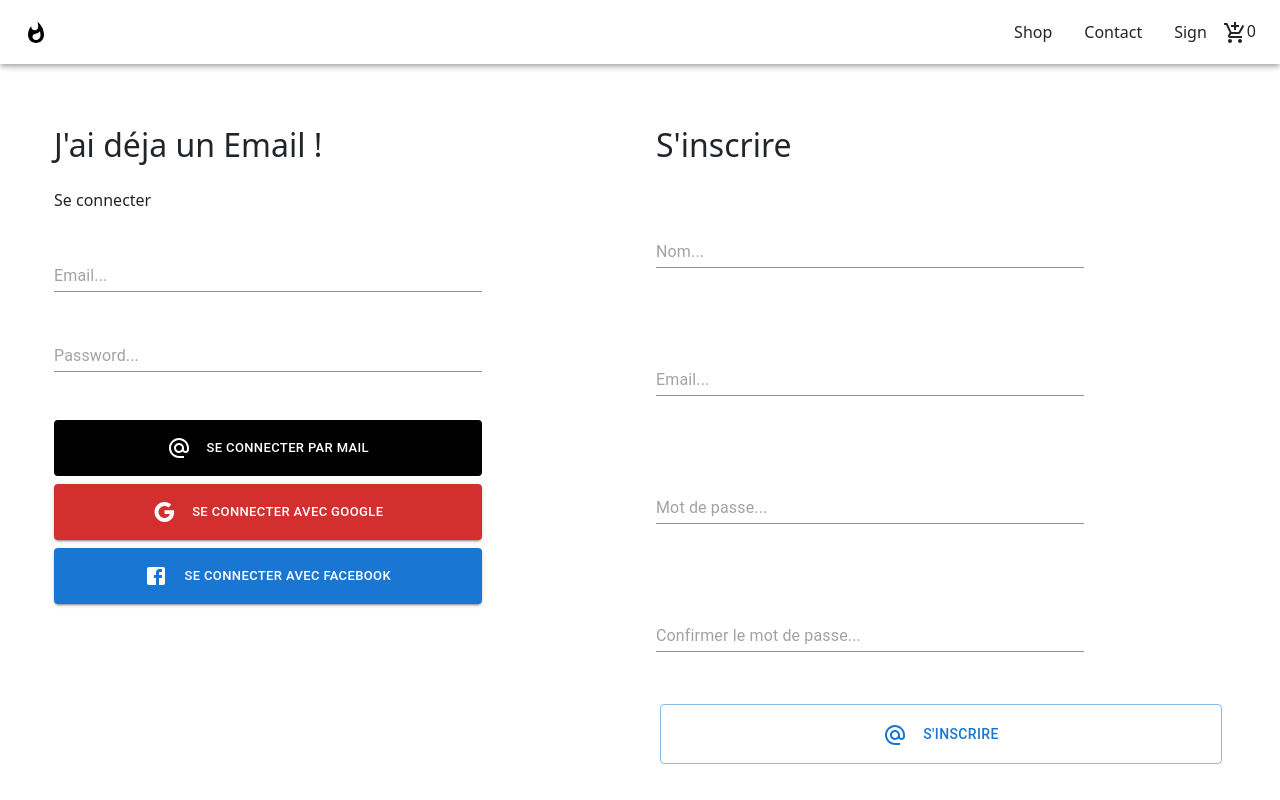
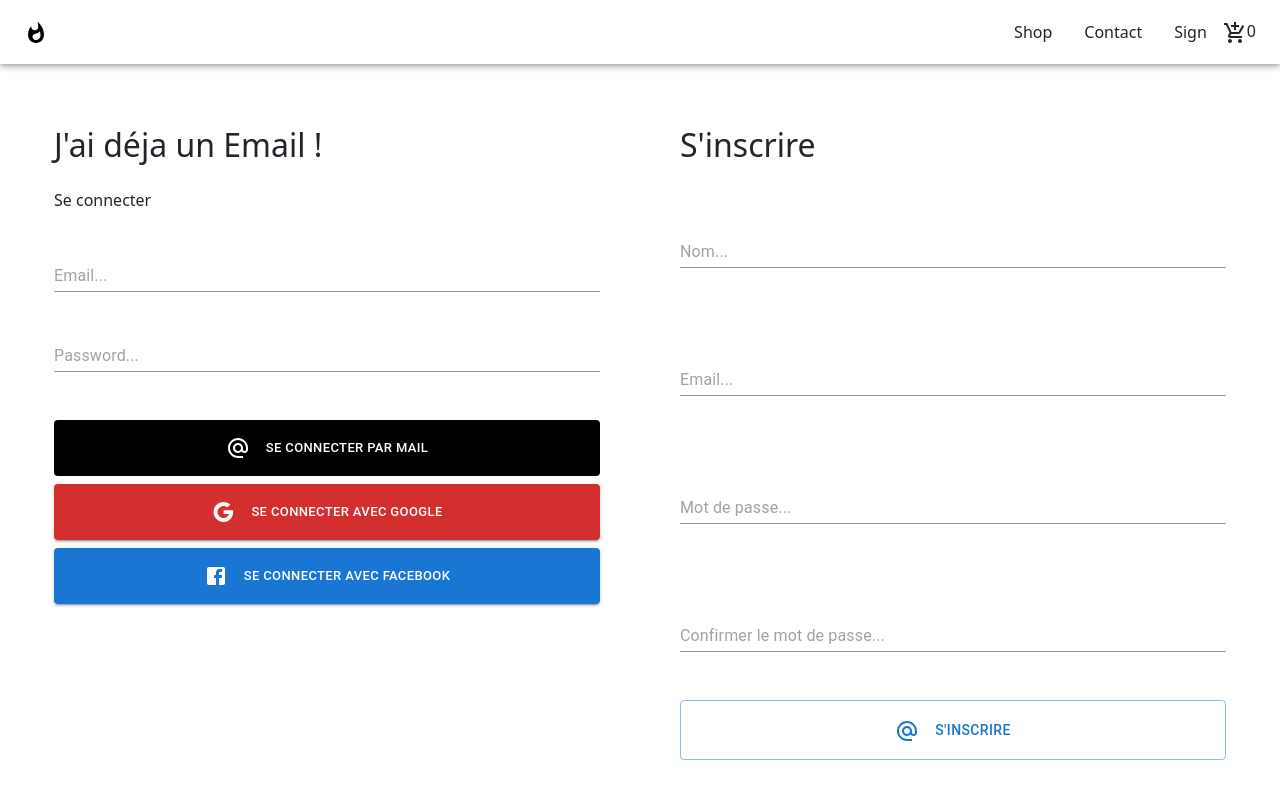
Before and after one commit to danicc097/starter-pack-react, a React (Create React App) app: page /sign in a window 1280 px wide. Built offline with nearby package versions, Linux system fonts and the light colour scheme; no server answers.

Commit message:
recoil done

```diff
--- a/src/components/CartResume.js
+++ b/src/components/CartResume.js
@@ -9,24 +9,25 @@ const CartResume = ({ item }) => {
     const addItem = (items, newItem) => {
         const isExist = items.find(item => item.id === newItem.id)
 
-        if (isExist) {
-            setCartItem(items.map(item =>
-                item.id === newItem.id
+        if (isExist.id > 0) {
+            setCartItem(items.map(item => item.id === newItem.id
                     ? {...item, quantity: item.quantity + 1}
                     : item
             ))
+        } else {
+            setCartItem(() => [...items, { ...newItem, quantity: 1 }])
         }
-        setCartItem(() => [...items, { ...newItem, quantity: 1 }])
     }
 
     const removeItem = (items, removeItem) => {
         const itemToRemove = items.find(item => item.id === removeItem.id)
         if (itemToRemove.quantity === 1) {
             setCartItem(items.filter(item => item.id !== removeItem.id))
-        }
-        setCartItem(items.map(item => item.id === removeItem.id
+        } else {
+            setCartItem(items.map(item => item.id === removeItem.id
                 ? {...item, quantity: item.quantity - 1}
                 : item))
+        }
     }
 
     return (
--- a/src/components/SignIn.js
+++ b/src/components/SignIn.js
@@ -49,8 +49,8 @@ const SignIn = () => {
         resolver: yupResolver(schema)
     });
 
-    const email = useInput("", "email", "email", "Email...", "w-75", styles)
-    const password = useInput("", "password", "password", "Password...", "w-75", styles)
+    const email = useInput("", "email", "email", "Email...", "w-100", styles)
+    const password = useInput("", "password", "password", "Password...", "w-100", styles)
 
     const onSubmit = data => signWithEmail.mutate(data);
 
@@ -59,7 +59,7 @@ const SignIn = () => {
         <div className="mt-5">
             <h2 className="mb-4">J'ai déja un Email !</h2>
             <span>Se connecter</span>
-            <form onSubmit={handleSubmit(onSubmit)} className="d-flex flex-column justify-content-center">
+            <form onSubmit={handleSubmit(onSubmit)} className="d-flex flex-column">
 
                 <FormControl className="mb-5 mt-5">
                     <Controller
@@ -81,13 +81,13 @@ const SignIn = () => {
                     {errors.password?.type === 'min' && <span className="text-danger">Trop petit</span>}
                 </FormControl>
 
-                <Button size="small" className="w-75 px-5 pt-3 pb-3 mb-2 text-white" type='submit' style={{backgroundColor: 'black'}} disabled={signWithEmail.isLoading}>
+                <Button size="small" className="w-100 px-5 pt-3 pb-3 mb-2 text-white" type='submit' style={{backgroundColor: 'black'}} disabled={signWithEmail.isLoading}>
                     {signWithEmail.isLoading ? <Loader /> : <><Box component="i" marginRight="1rem"><AlternateEmailIcon /></Box>Se connecter par mail</>}
                 </Button>
-                <Button size="small" className="w-75 px-5 pt-3 pb-3 mb-2" variant="contained" color='error' disabled={signWithGoogle.isLoading} onClick={signWithGoogle.mutate}>
+                <Button size="small" className="w-100 px-5 pt-3 pb-3 mb-2" variant="contained" color='error' disabled={signWithGoogle.isLoading} onClick={signWithGoogle.mutate}>
                     {signWithGoogle.isLoading ? <Loader /> : <><Box component="i" marginRight="1rem"><GoogleIcon /></Box>Se connecter avec Google</>}
                 </Button>
-                <Button size="small" className="w-75 px-5 pt-3 pb-3" variant="contained" disabled={signWithFacebook.isLoading} onClick={signWithFacebook.mutate}>
+                <Button size="small" className="w-100 px-5 pt-3 pb-3" variant="contained" disabled={signWithFacebook.isLoading} onClick={signWithFacebook.mutate}>
                     {signWithFacebook.isLoading ? <Loader /> : <><Box component="i" marginRight="1rem"><FacebookIcon /></Box>Se connecter avec Facebook</>}
                 </Button>
                 {signWithEmail.isError && <span className="text-danger">Email ou mot de passe incorrect</span>}
--- a/src/components/SignUp.js
+++ b/src/components/SignUp.js
@@ -39,10 +39,10 @@ const SignUp = () => {
         resolver: yupResolver(schema)
     });
 
-    const name = useInput("", "name", "text", "Nom...", "w-75", styles)
-    const email = useInput("", "email", "email", "Email...", "w-75", styles)
-    const password = useInput("", "password", "password", "Mot de passe...", "w-75", styles)
-    const confirmPassword = useInput("", "confirmPassword", "password", "Confirmer le mot de passe...", "w-75", styles)
+    const name = useInput("", "name", "text", "Nom...", "w-100", styles)
+    const email = useInput("", "email", "email", "Email...", "w-100", styles)
+    const password = useInput("", "password", "password", "Mot de passe...", "w-100", styles)
+    const confirmPassword = useInput("", "confirmPassword", "password", "Confirmer le mot de passe...", "w-100", styles)
 
     const onSubmit = data => mutate(data);
 
@@ -91,7 +91,7 @@ const SignUp = () => {
                 {errors.confirmPassword?.type === 'oneOf' && <span className="text-danger">Mot de passe différent</span>}
                 </FormControl>
 
-                <Button className="px-5 pt-3 pb-3 m-1" type='submit' disabled={isLoading} variant="outlined">
+                <Button className="w-100 px-5 pt-3 pb-3" type='submit' disabled={isLoading} variant="outlined">
                     {isLoading ? <Loader /> : <><Box component="i" marginRight="1rem"><AlternateEmailIcon /></Box>S'inscrire</>}
                 </Button>
                 {isError && <span>Une erreur est survenue. Veuillez réessayer.</span>}
--- a/src/screen/sign.js
+++ b/src/screen/sign.js
@@ -6,11 +6,11 @@ import SignUp from "../components/SignUp";
 const Sign = () => {
     return (
         <>
-            <Grid container rowSpacing={5} columnSpacing={{ xs: 2, sm: 3, md: 4, xl: 8 }}>
-                <Grid item md={6}>
+            <Grid container rowSpacing={5} columnSpacing={{ xs: 2, sm: 5, md: 10, xl: 20 }}>
+                <Grid item md={6} sx={{ width: '75%' }}>
                     <SignIn />
                 </Grid>
-                <Grid item md={6}>
+                <Grid item md={6} sx={{ width: '75%' }}>
                     <SignUp />
                 </Grid>
             </Grid>
```
